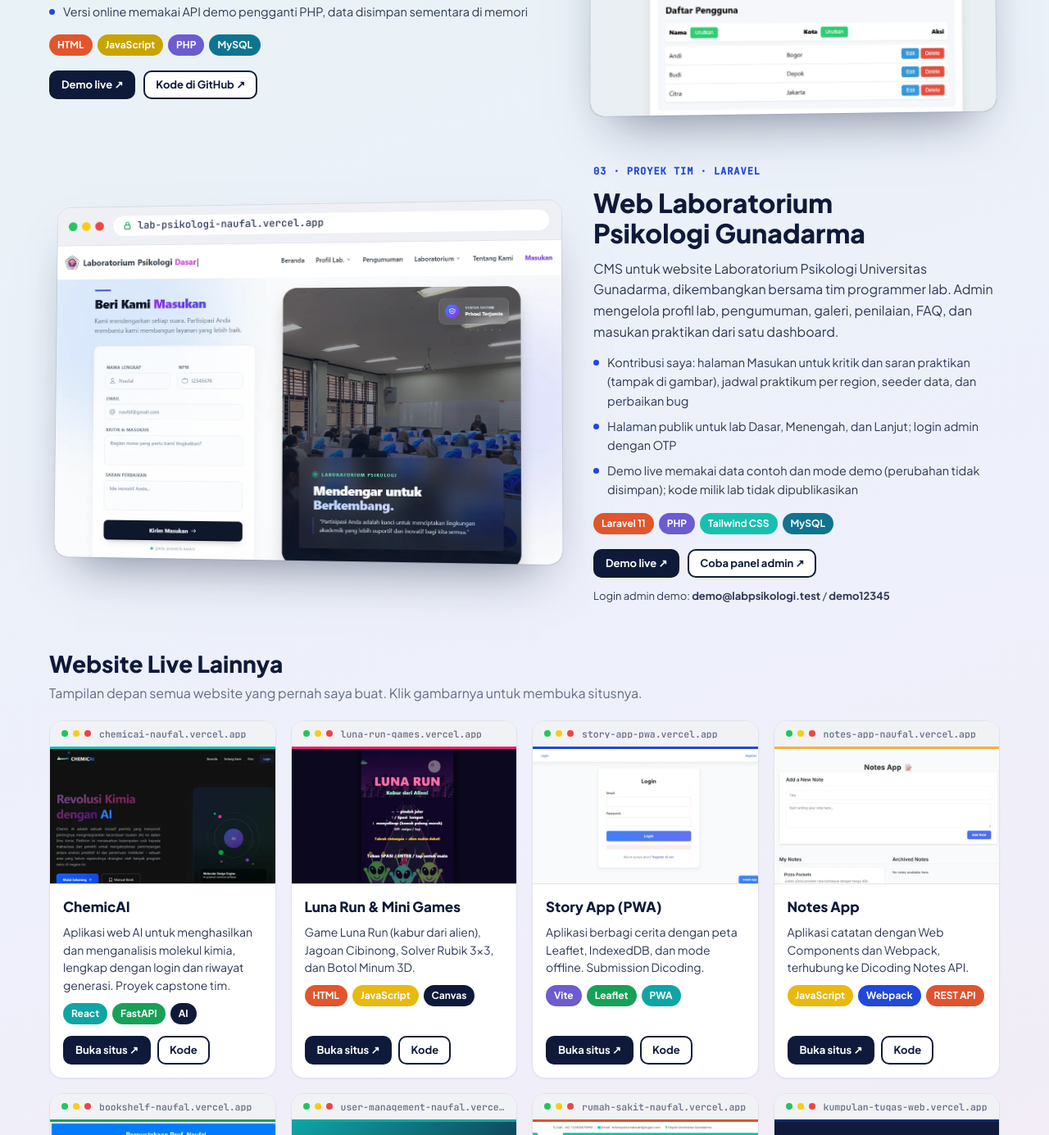
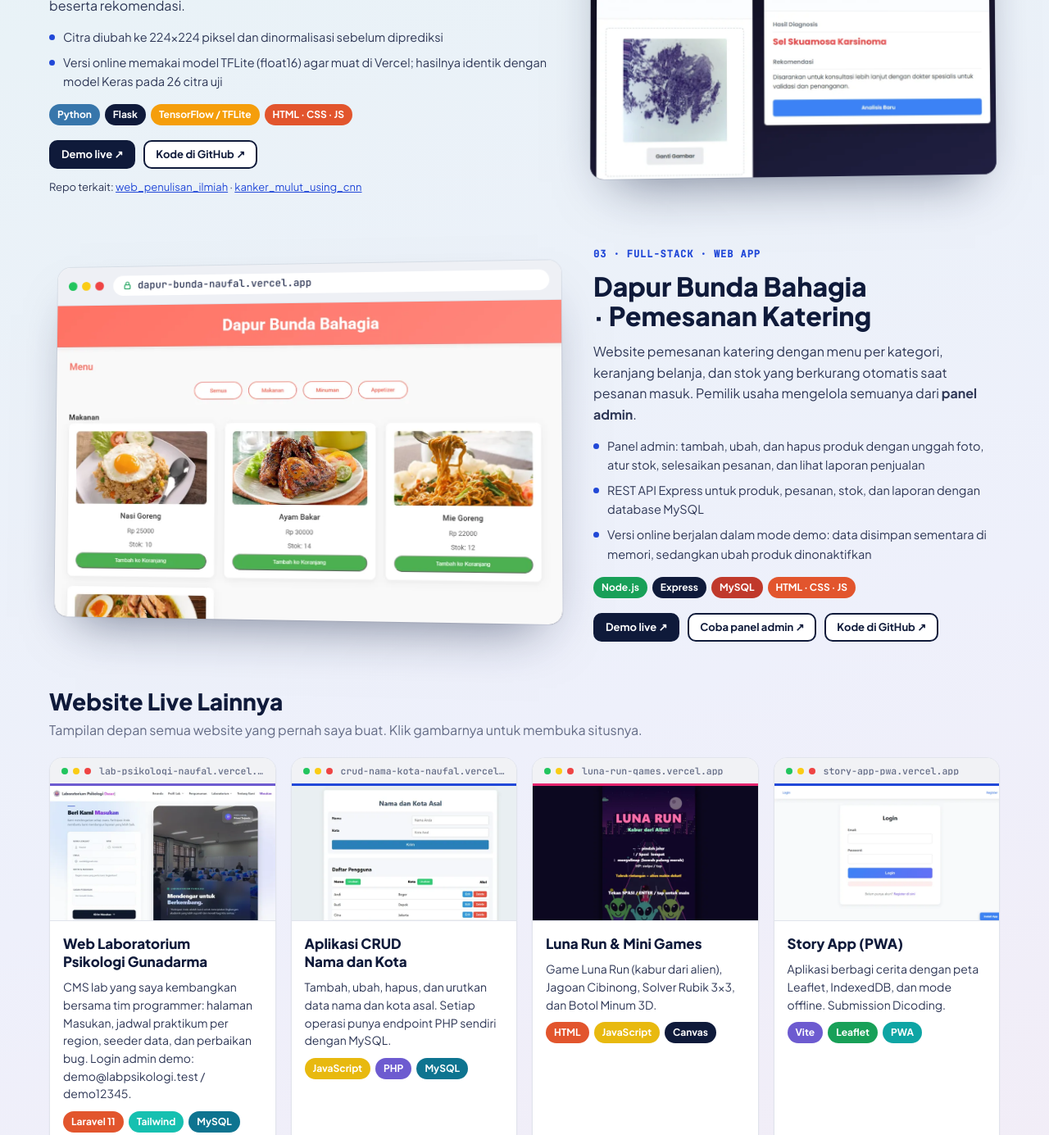
Before and after one commit to naufalfadillahh/portfolio, a plain HTML site: page index.html in a window 1280 px wide. Shown: the part 5979-7364 px from the top of the page at 82% size. Drawn offline with Linux system fonts and the light colour scheme; animation ran at ten frames a second; a web font is replaced by a local one.

Commit message:
Proyek: tampilkan ChemicAI, CNN, dan Dapur Bunda selaras dengan CV

```diff
--- a/index.html
+++ b/index.html
@@ -674,12 +674,30 @@ tr.dt p{margin:0 0 6px}
     <div class="s-head"><span class="kicker">Dari GitHub saya</span><h2><span class="block">Proyek</span></h2><p class="sub">Tampilan asli aplikasi yang saya bangun. Klik layarnya untuk mencoba versi live.</p></div>
     <div class="showcase">
       <article class="show">
+        <a class="device" href="https://chemicai-naufal.vercel.app" target="_blank" rel="noopener" aria-label="Buka demo live ChemicAI">
+          <span class="chrome"><span class="dots" aria-hidden="true"><i></i><i></i><i></i></span><span class="addr"><svg viewBox="0 0 24 24" aria-hidden="true"><rect x="5" y="11" width="14" height="10" rx="2"/><path d="M8 11V8a4 4 0 0 1 8 0v3"/></svg>chemicai-naufal.vercel.app</span></span>
+          <span class="screen"><img src="p-chemicai.webp" alt="Halaman depan ChemicAI dengan judul Revolusi Kimia dengan AI" loading="lazy"><span class="open">Buka demo live ↗</span></span>
+        </a>
+        <div class="sinfo">
+          <span class="no">01 · Capstone tim · AI</span>
+          <h3>ChemicAI · Generasi Molekul Kimia</h3>
+          <p>Aplikasi web berbasis AI untuk menghasilkan dan menganalisis molekul kimia. Pengguna memasukkan struktur molekul dalam format <b>SMILES</b>, lalu model <b>MolMIM</b> dari NVIDIA menghasilkan kandidat molekul baru yang dioptimalkan.</p>
+          <ul class="facts">
+            <li>Parameter generasi bisa diatur: jumlah molekul, skor similarity, iterasi, dan partikel; properti yang dioptimalkan QED atau logP</li>
+            <li>Login dan registrasi dengan JWT, riwayat generasi tersimpan per pengguna di PostgreSQL</li>
+            <li>Arsitektur terpisah: front-end React, REST API FastAPI dengan migrasi Alembic, dan layanan machine learning</li>
+          </ul>
+          <div class="langs"><span style="--lc:#0EA5A4">React 19</span><span style="--lc:#2148D8">Tailwind CSS</span><span style="--lc:#18A058">FastAPI</span><span style="--lc:#0E7490">PostgreSQL</span><span style="--lc:#0F1A3A">JWT</span></div>
+          <div class="sbtns"><a class="btn dark sm" href="https://chemicai-naufal.vercel.app" target="_blank" rel="noopener">Demo live ↗</a><a class="btn sm" href="https://github.com/naufalfadillahh/chemicai-capstone" target="_blank" rel="noopener">Kode di GitHub ↗</a></div>
+        </div>
+      </article>
+      <article class="show rev">
         <a class="device" href="https://sel-skuamosa-naufal.vercel.app" target="_blank" rel="noopener" aria-label="Buka demo live Sistem Diagnosis Citra Medis">
           <span class="chrome"><span class="dots" aria-hidden="true"><i></i><i></i><i></i></span><span class="addr"><svg viewBox="0 0 24 24" aria-hidden="true"><rect x="5" y="11" width="14" height="10" rx="2"/><path d="M8 11V8a4 4 0 0 1 8 0v3"/></svg>sel-skuamosa-naufal.vercel.app</span></span>
           <span class="screen"><img src="p-cnn.webp" alt="Tampilan aplikasi Sistem Diagnosis Citra Medis menampilkan hasil Sel Skuamosa Karsinoma" loading="lazy"><span class="open">Buka demo live ↗</span></span>
         </a>
         <div class="sinfo">
-          <span class="no">01 · Skripsi · AI</span>
+          <span class="no">02 · Skripsi · AI</span>
           <h3>Sistem Diagnosis Citra Medis</h3>
           <p>Aplikasi web untuk mengklasifikasikan citra sel rongga mulut menjadi <b>sel skuamosa normal</b> atau <b>karsinoma sel skuamosa</b> dengan Convolutional Neural Network. Pengguna mengunggah citra JPG, lalu model memberi hasil diagnosis beserta rekomendasi.</p>
           <ul class="facts">
@@ -691,50 +709,36 @@ tr.dt p{margin:0 0 6px}
           <p class="rel">Repo terkait: <a href="https://github.com/naufalfadillahh/web_penulisan_ilmiah" target="_blank" rel="noopener">web_penulisan_ilmiah</a> · <a href="https://github.com/naufalfadillahh/kanker_mulut_using_cnn" target="_blank" rel="noopener">kanker_mulut_using_cnn</a></p>
         </div>
       </article>
-      <article class="show rev">
-        <a class="device" href="https://crud-nama-kota-naufal.vercel.app" target="_blank" rel="noopener" aria-label="Buka demo live aplikasi CRUD Nama dan Kota">
-          <span class="chrome"><span class="dots" aria-hidden="true"><i></i><i></i><i></i></span><span class="addr"><svg viewBox="0 0 24 24" aria-hidden="true"><rect x="5" y="11" width="14" height="10" rx="2"/><path d="M8 11V8a4 4 0 0 1 8 0v3"/></svg>crud-nama-kota-naufal.vercel.app</span></span>
-          <span class="screen"><img src="p-crud.webp" alt="Tampilan aplikasi CRUD Nama dan Kota Asal dengan formulir dan daftar pengguna" loading="lazy"><span class="open">Buka demo live ↗</span></span>
+      <article class="show">
+        <a class="device" href="https://dapur-bunda-naufal.vercel.app" target="_blank" rel="noopener" aria-label="Buka demo live Dapur Bunda Bahagia">
+          <span class="chrome"><span class="dots" aria-hidden="true"><i></i><i></i><i></i></span><span class="addr"><svg viewBox="0 0 24 24" aria-hidden="true"><rect x="5" y="11" width="14" height="10" rx="2"/><path d="M8 11V8a4 4 0 0 1 8 0v3"/></svg>dapur-bunda-naufal.vercel.app</span></span>
+          <span class="screen"><img src="p-dapur.webp" alt="Halaman menu Dapur Bunda Bahagia dengan kartu makanan, harga, stok, dan tombol Tambah ke Keranjang" loading="lazy"><span class="open">Buka demo live ↗</span></span>
         </a>
         <div class="sinfo">
-          <span class="no">02 · Web app</span>
-          <h3>Aplikasi CRUD Nama dan Kota</h3>
-          <p>Aplikasi web untuk menambah, menampilkan, mengubah, menghapus, dan mengurutkan data nama dan kota asal. Setiap operasi punya endpoint PHP sendiri dengan database MySQL.</p>
+          <span class="no">03 · Full-stack · Web app</span>
+          <h3>Dapur Bunda Bahagia · Pemesanan Katering</h3>
+          <p>Website pemesanan katering dengan menu per kategori, keranjang belanja, dan stok yang berkurang otomatis saat pesanan masuk. Pemilik usaha mengelola semuanya dari <b>panel admin</b>.</p>
           <ul class="facts">
-            <li>Front-end HTML + JavaScript, back-end PHP + MySQL (XAMPP)</li>
-            <li>Versi online memakai API demo pengganti PHP, data disimpan sementara di memori</li>
+            <li>Panel admin: tambah, ubah, dan hapus produk dengan unggah foto, atur stok, selesaikan pesanan, dan lihat laporan penjualan</li>
+            <li>REST API Express untuk produk, pesanan, stok, dan laporan dengan database MySQL</li>
+            <li>Versi online berjalan dalam mode demo: data disimpan sementara di memori, sedangkan ubah produk dinonaktifkan</li>
           </ul>
-          <div class="langs"><span style="--lc:#E2552D">HTML</span><span style="--lc:#C9A400">JavaScript</span><span style="--lc:#6D5BD0">PHP</span><span style="--lc:#0E7490">MySQL</span></div>
-          <div class="sbtns"><a class="btn dark sm" href="https://crud-nama-kota-naufal.vercel.app" target="_blank" rel="noopener">Demo live ↗</a><a class="btn sm" href="https://github.com/naufalfadillahh/crud---nama-dan-kelas" target="_blank" rel="noopener">Kode di GitHub ↗</a></div>
-        </div>
-      </article>
-      <article class="show">
-        <a class="device" href="https://lab-psikologi-naufal.vercel.app" target="_blank" rel="noopener" aria-label="Buka demo live Web Laboratorium Psikologi">
-          <span class="chrome"><span class="dots" aria-hidden="true"><i></i><i></i><i></i></span><span class="addr"><svg viewBox="0 0 24 24" aria-hidden="true"><rect x="5" y="11" width="14" height="10" rx="2"/><path d="M8 11V8a4 4 0 0 1 8 0v3"/></svg>lab-psikologi-naufal.vercel.app</span></span>
-          <span class="screen"><img src="p-lab.webp" alt="Halaman Masukan website Laboratorium Psikologi dengan formulir kritik dan saran" loading="lazy"><span class="open">Buka demo live ↗</span></span>
-        </a>
-        <div class="sinfo">
-          <span class="no">03 · Proyek tim · Laravel</span>
-          <h3>Web Laboratorium Psikologi Gunadarma</h3>
-          <p>CMS untuk website Laboratorium Psikologi Universitas Gunadarma, dikembangkan bersama tim programmer lab. Admin mengelola profil lab, pengumuman, galeri, penilaian, FAQ, dan masukan praktikan dari satu dashboard.</p>
-          <ul class="facts">
-            <li>Kontribusi saya: halaman Masukan untuk kritik dan saran praktikan (tampak di gambar), jadwal praktikum per region, seeder data, dan perbaikan bug</li>
-            <li>Halaman publik untuk lab Dasar, Menengah, dan Lanjut; login admin dengan OTP</li>
-            <li>Demo live memakai data contoh dan mode demo (perubahan tidak disimpan); kode milik lab tidak dipublikasikan</li>
-          </ul>
-          <div class="langs"><span style="--lc:#E2552D">Laravel 11</span><span style="--lc:#6D5BD0">PHP</span><span style="--lc:#16C0B0">Tailwind CSS</span><span style="--lc:#0E7490">MySQL</span></div>
-          <div class="sbtns"><a class="btn dark sm" href="https://lab-psikologi-naufal.vercel.app" target="_blank" rel="noopener">Demo live ↗</a><a class="btn sm" href="https://lab-psikologi-naufal.vercel.app/login" target="_blank" rel="noopener">Coba panel admin ↗</a></div>
-          <p class="rel">Login admin demo: <b>demo@labpsikologi.test</b> / <b>demo12345</b></p>
+          <div class="langs"><span style="--lc:#18A058">Node.js</span><span style="--lc:#0F1A3A">Express</span><span style="--lc:#C0392B">MySQL</span><span style="--lc:#E2552D">HTML · CSS · JS</span></div>
+          <div class="sbtns"><a class="btn dark sm" href="https://dapur-bunda-naufal.vercel.app" target="_blank" rel="noopener">Demo live ↗</a><a class="btn sm" href="https://dapur-bunda-naufal.vercel.app/admin.html" target="_blank" rel="noopener">Coba panel admin ↗</a><a class="btn sm" href="https://github.com/naufalfadillahh/dapur-bunda-bahagia" target="_blank" rel="noopener">Kode di GitHub ↗</a></div>
         </div>
       </article>
     </div>
 
     <div class="live-head"><h3>Website Live Lainnya</h3><p>Tampilan depan semua website yang pernah saya buat. Klik gambarnya untuk membuka situsnya.</p></div>
     <div class="lgrid">
-      <article class="lc" style="--lcol:#16C0B0"><div class="lc-top"><span class="dots" aria-hidden="true"><i></i><i></i><i></i></span><span class="lc-url">chemicai-naufal.vercel.app</span></div><a class="lc-shot" href="https://chemicai-naufal.vercel.app" target="_blank" rel="noopener" aria-label="Buka situs ChemicAI"><img src="w-chemicai.webp" alt="Tampilan depan ChemicAI" loading="lazy"><span class="go">Buka situs ↗</span></a>
-        <div class="lc-body"><h4>ChemicAI</h4><p>Aplikasi web AI untuk menghasilkan dan menganalisis molekul kimia, lengkap dengan login dan riwayat generasi. Proyek capstone tim.</p>
-        <div class="langs"><span style="--lc:#0EA5A4">React</span><span style="--lc:#18A058">FastAPI</span><span style="--lc:#0F1A3A">AI</span></div>
-        <div class="lc-links"><a class="btn sm dark" href="https://chemicai-naufal.vercel.app" target="_blank" rel="noopener">Buka situs ↗</a><a class="btn sm" href="https://github.com/naufalfadillahh/chemicai-capstone" target="_blank" rel="noopener">Kode</a></div></div></article>
+      <article class="lc" style="--lcol:#6D5BD0"><div class="lc-top"><span class="dots" aria-hidden="true"><i></i><i></i><i></i></span><span class="lc-url">lab-psikologi-naufal.vercel.app</span></div><a class="lc-shot" href="https://lab-psikologi-naufal.vercel.app" target="_blank" rel="noopener" aria-label="Buka situs Web Laboratorium Psikologi Gunadarma"><img src="w-lab.webp" alt="Halaman Masukan website Laboratorium Psikologi Gunadarma" loading="lazy"><span class="go">Buka situs ↗</span></a>
+        <div class="lc-body"><h4>Web Laboratorium Psikologi Gunadarma</h4><p>CMS lab yang saya kembangkan bersama tim programmer: halaman Masukan, jadwal praktikum per region, seeder data, dan perbaikan bug. Login admin demo: demo@labpsikologi.test / demo12345.</p>
+        <div class="langs"><span style="--lc:#E2552D">Laravel 11</span><span style="--lc:#16C0B0">Tailwind</span><span style="--lc:#0E7490">MySQL</span></div>
+        <div class="lc-links"><a class="btn sm dark" href="https://lab-psikologi-naufal.vercel.app" target="_blank" rel="noopener">Buka situs ↗</a><a class="btn sm" href="https://lab-psikologi-naufal.vercel.app/login" target="_blank" rel="noopener">Admin</a></div></div></article>
+      <article class="lc" style="--lcol:#2148D8"><div class="lc-top"><span class="dots" aria-hidden="true"><i></i><i></i><i></i></span><span class="lc-url">crud-nama-kota-naufal.vercel.app</span></div><a class="lc-shot" href="https://crud-nama-kota-naufal.vercel.app" target="_blank" rel="noopener" aria-label="Buka situs Aplikasi CRUD Nama dan Kota"><img src="w-crud.webp" alt="Tampilan aplikasi CRUD Nama dan Kota Asal" loading="lazy"><span class="go">Buka situs ↗</span></a>
+        <div class="lc-body"><h4>Aplikasi CRUD Nama dan Kota</h4><p>Tambah, ubah, hapus, dan urutkan data nama dan kota asal. Setiap operasi punya endpoint PHP sendiri dengan MySQL.</p>
+        <div class="langs"><span style="--lc:#E8B90F">JavaScript</span><span style="--lc:#6D5BD0">PHP</span><span style="--lc:#0E7490">MySQL</span></div>
+        <div class="lc-links"><a class="btn sm dark" href="https://crud-nama-kota-naufal.vercel.app" target="_blank" rel="noopener">Buka situs ↗</a><a class="btn sm" href="https://github.com/naufalfadillahh/crud---nama-dan-kelas" target="_blank" rel="noopener">Kode</a></div></div></article>
       <article class="lc" style="--lcol:#E5246E"><div class="lc-top"><span class="dots" aria-hidden="true"><i></i><i></i><i></i></span><span class="lc-url">luna-run-games.vercel.app</span></div><a class="lc-shot" href="https://luna-run-games.vercel.app" target="_blank" rel="noopener" aria-label="Buka situs Luna Run &amp; Mini Games"><img src="w-luna.webp" alt="Tampilan depan Luna Run &amp; Mini Games" loading="lazy"><span class="go">Buka situs ↗</span></a>
         <div class="lc-body"><h4>Luna Run &amp; Mini Games</h4><p>Game Luna Run (kabur dari alien), Jagoan Cibinong, Solver Rubik 3x3, dan Botol Minum 3D.</p>
         <div class="langs"><span style="--lc:#E2552D">HTML</span><span style="--lc:#E8B90F">JavaScript</span><span style="--lc:#0F1A3A">Canvas</span></div>
@@ -763,10 +767,6 @@ tr.dt p{margin:0 0 6px}
         <div class="lc-body"><h4>Kumpulan Tugas Web</h4><p>14 latihan dari kuliah dan Dicoding: notes app, biodata, layout, dan workshop JavaScript.</p>
         <div class="langs"><span style="--lc:#E2552D">HTML</span><span style="--lc:#E8B90F">JavaScript</span></div>
         <div class="lc-links"><a class="btn sm dark" href="https://kumpulan-tugas-web.vercel.app" target="_blank" rel="noopener">Buka situs ↗</a><a class="btn sm" href="https://github.com/naufalfadillahh/kumpulan-tugas-web" target="_blank" rel="noopener">Kode</a></div></div></article>
-      <article class="lc" style="--lcol:#C0392B"><div class="lc-top"><span class="dots" aria-hidden="true"><i></i><i></i><i></i></span><span class="lc-url">dapur-bunda-naufal.vercel.app</span></div><a class="lc-shot" href="https://dapur-bunda-naufal.vercel.app" target="_blank" rel="noopener" aria-label="Buka situs Dapur Bunda Bahagia"><img src="w-dapur.webp" alt="Tampilan depan Dapur Bunda Bahagia" loading="lazy"><span class="go">Buka situs ↗</span></a>
-        <div class="lc-body"><h4>Dapur Bunda Bahagia</h4><p>Website pemesanan katering dengan panel admin untuk stok, pesanan, dan laporan penjualan. Versi online berjalan dalam mode demo.</p>
-        <div class="langs"><span style="--lc:#18A058">Express</span><span style="--lc:#C0392B">MySQL</span></div>
-        <div class="lc-links"><a class="btn sm dark" href="https://dapur-bunda-naufal.vercel.app" target="_blank" rel="noopener">Buka situs ↗</a><a class="btn sm" href="https://dapur-bunda-naufal.vercel.app/admin.html" target="_blank" rel="noopener">Admin</a><a class="btn sm" href="https://github.com/naufalfadillahh/dapur-bunda-bahagia" target="_blank" rel="noopener">Kode</a></div></div></article>
       <article class="lc" style="--lcol:#6D5BD0"><div class="lc-top"><span class="dots" aria-hidden="true"><i></i><i></i><i></i></span><span class="lc-url">github.com/naufalfadillahh</span></div><div class="lc-shot ph" aria-hidden="true"><span class="ph-t">CRUD App CodeIgniter</span><span class="ph-s">Kode sumber di GitHub</span></div>
         <div class="lc-body"><h4>CRUD App CodeIgniter</h4><p>Aplikasi CRUD dengan framework CodeIgniter 4 dan database MySQL.</p>
         <div class="langs"><span style="--lc:#6D5BD0">PHP</span><span style="--lc:#E0532F">CodeIgniter 4</span></div>
```
Also changed, not shown: p-chemicai.webp (added), p-dapur.webp (added), w-crud.webp (added), w-lab.webp (added).
